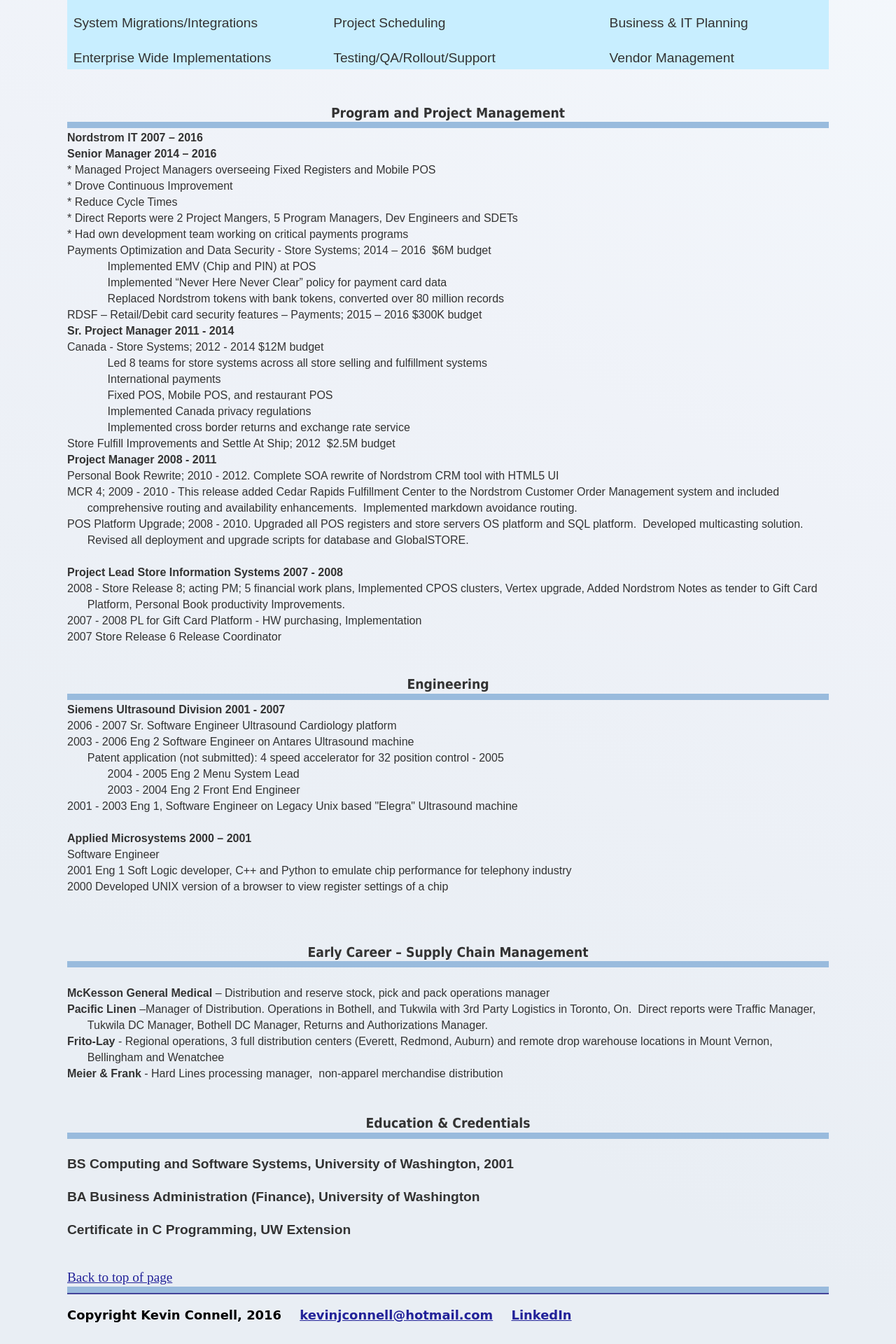
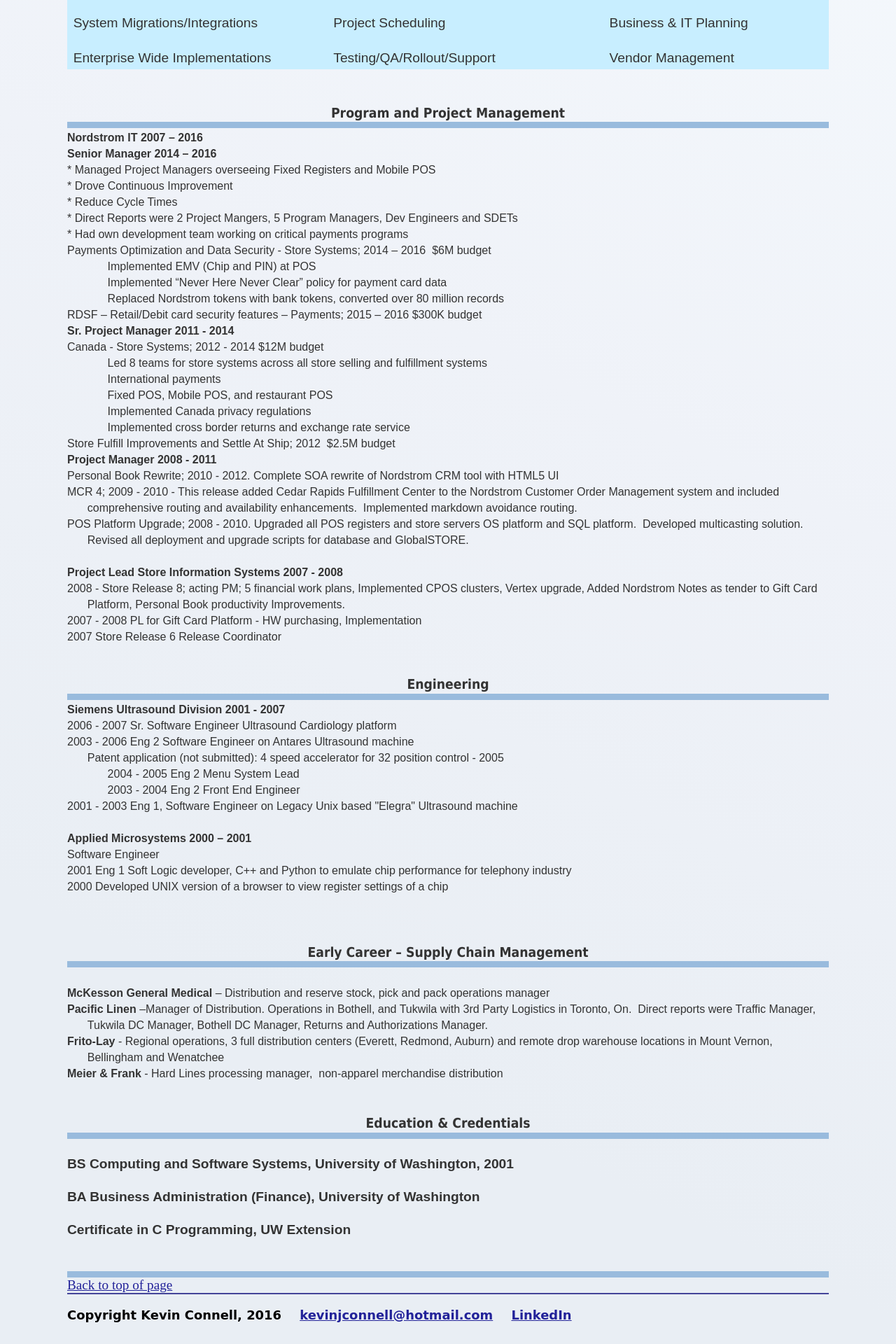
Before and after one commit to mo4dawg/mo4dawg.github.io, a Jekyll site: the page built from CV/index.html, in a window 1280 px wide. Shown: the part 718-2638 px from the top of the page at 70% size. Built offline with Jekyll 4.4.1, drawn with Linux system fonts in a browser that asks for light colours.

Commit message:
Update index.html

```diff
--- a/CV/index.html
+++ b/CV/index.html
@@ -915,10 +915,7 @@
 style='mso-bookmark:top'><span style='font-size:10.0pt;font-family:"Arial","sans-serif";
 mso-fareast-font-family:"Times New Roman"'><o:p>&nbsp;</o:p></span></span></p>
 
-   <span style='mso-bookmark:top'></span>
-   <a href="#top">Back to top of page</a>
-
-
   <div class = MyThickLineClass> </div>
+  <a href="#top">Back to top of page</a>
  </div>	<!-- /MyZoomClass -->
 </div><!-- /.blurb -->
```
